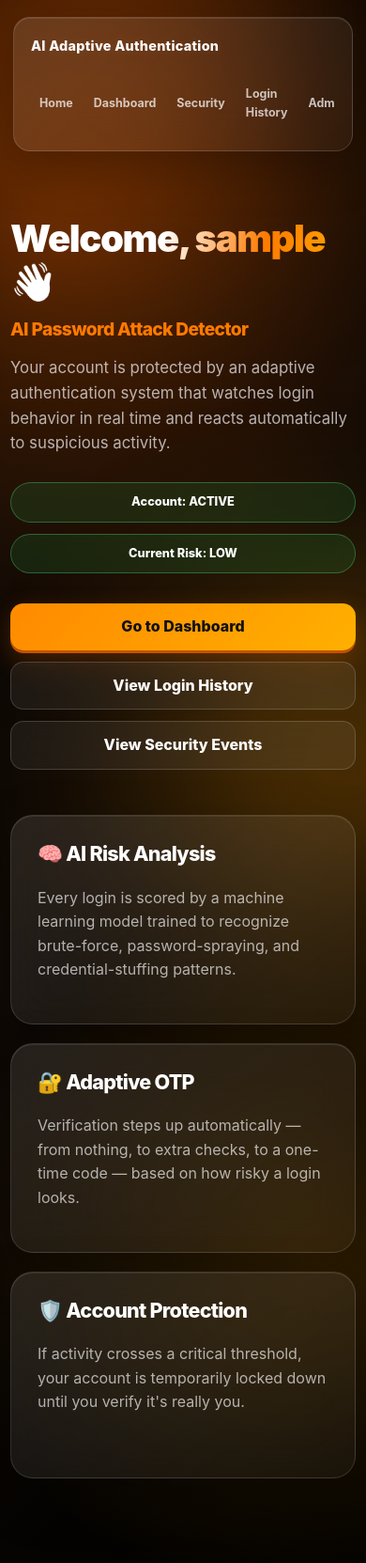
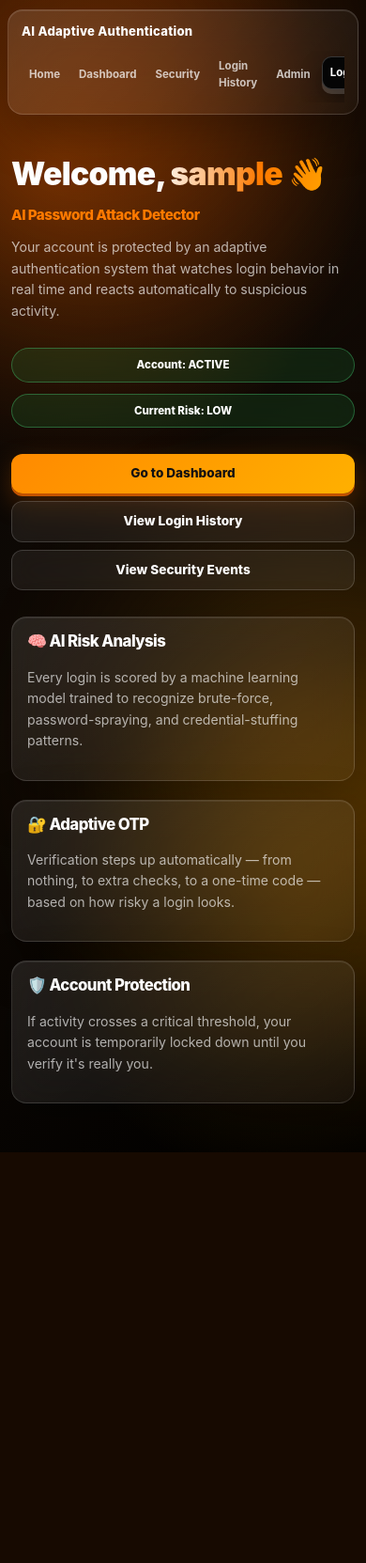
Before and after one commit to dikimanu/password, a Flask app: page /user/home in a window 390 px wide. Shown: the whole page at 94% size. After the commit the page ends 1226 px from the top, so only its background shows below. Run offline with Flask 3, Linux system fonts and the light colour scheme; the visitor is signed in with stand-in values (Sample User, id 1); data comes from the database, SQL or seed files in the repository.

Commit message:
Describe your change

```diff
--- a/static/css/style.css
+++ b/static/css/style.css
@@ -1,4 +1,3 @@
-
 /* =========================================================
    AI ADAPTIVE AUTHENTICATION
    PREMIUM UI / UX DESIGN SYSTEM
@@ -1291,6 +1290,211 @@ textarea:focus-visible {
     }
 }
 
+/* =========================================================
+   16b. EXTRA-SMALL / SHORT SCREENS (>= ~400x580)
+   Covers narrow phones and short viewports (landscape-ish
+   small phones, split-screen, small browser windows).
+   ========================================================= */
+
+@media (max-width: 400px) {
+    :root {
+        --gutter: 14px;
+    }
+
+    .container {
+        width: calc(100% - 24px);
+        padding: 20px 0 40px;
+    }
+
+    .navbar {
+        width: calc(100% - 16px);
+        margin-top: 10px;
+        padding: 12px 14px;
+        border-radius: 16px;
+        gap: 10px;
+    }
+
+    .brand {
+        font-size: 0.82rem;
+    }
+
+    .navbar a {
+        padding: 7px 8px;
+        font-size: 0.72rem;
+        border-radius: 10px;
+    }
+
+    h1 {
+        font-size: clamp(1.65rem, 9vw, 2.1rem);
+        letter-spacing: -0.02em;
+    }
+
+    h2 {
+        font-size: clamp(1.35rem, 7vw, 1.7rem);
+    }
+
+    h3 {
+        font-size: 1.05rem;
+    }
+
+    p {
+        font-size: 0.88rem;
+    }
+
+    body.page-home .hero {
+        padding: 24px 0 12px;
+    }
+
+    body.page-home .tagline {
+        font-size: 0.95rem;
+    }
+
+    body.page-home .subtitle {
+        font-size: 0.88rem;
+    }
+
+    .status-pill {
+        padding: 8px 12px;
+        font-size: 0.72rem;
+    }
+
+    .hero-actions {
+        margin: 20px 0 28px;
+        gap: 8px;
+    }
+
+    .btn-primary,
+    .btn-secondary {
+        min-height: 42px;
+        padding: 10px 14px;
+        font-size: 0.85rem;
+        border-radius: 12px;
+    }
+
+    .card,
+    .feature-card {
+        padding: 16px;
+        border-radius: 16px;
+        min-height: 0;
+    }
+
+    .card strong {
+        font-size: 1.5rem;
+    }
+
+    .feature-card {
+        min-height: 0;
+    }
+
+    table {
+        border-radius: 12px;
+        margin: 14px 0 22px;
+    }
+
+    th,
+    td {
+        padding: 9px 10px;
+        font-size: 0.78rem;
+    }
+
+    /* Auth pages: short viewports need auth box to scroll
+       instead of forcing full-viewport centering, and tighter
+       internal spacing so a 580px-tall window still fits. */
+    body.page-login,
+    body.page-register,
+    body.page-otp,
+    body.page-account-protected {
+        min-height: 100svh;
+        padding: 16px;
+        align-items: flex-start;
+        overflow-y: auto;
+    }
+
+    .auth-box {
+        width: 100%;
+        padding: 20px 16px;
+        border-radius: 18px;
+        margin: 8px 0;
+    }
+
+    .auth-box h2 {
+        margin-bottom: 16px;
+        font-size: 1.4rem;
+    }
+
+    .auth-box label {
+        margin: 10px 0 6px;
+        font-size: 0.78rem;
+    }
+
+    .auth-box input {
+        min-height: 42px;
+        padding: 9px 11px;
+        font-size: 0.88rem;
+    }
+
+    .auth-box button {
+        min-height: 44px;
+        margin-top: 16px;
+        font-size: 0.9rem;
+    }
+
+    .error,
+    .success,
+    .hint {
+        padding: 9px 11px;
+        font-size: 0.8rem;
+    }
+}
+
+/* Height-constrained viewports (e.g. 400x580 and shorter):
+   trim vertical rhythm regardless of width so content isn't
+   clipped or forced into heavy scrolling. */
+@media (max-height: 600px) {
+    body.page-login,
+    body.page-register,
+    body.page-otp,
+    body.page-account-protected {
+        min-height: 100svh;
+        align-items: flex-start;
+        padding-top: 14px;
+        padding-bottom: 14px;
+    }
+
+    .auth-box {
+        padding: 18px 20px;
+        margin: 6px 0;
+        animation-duration: 0.4s;
+    }
+
+    .auth-box h2 {
+        margin-bottom: 14px;
+        font-size: 1.35rem;
+    }
+
+    .auth-box label {
+        margin: 8px 0 5px;
+    }
+
+    .auth-box input {
+        min-height: 40px;
+    }
+
+    .auth-box button {
+        margin-top: 14px;
+        min-height: 42px;
+    }
+
+    body.page-home .hero {
+        padding: 16px 0 8px;
+    }
+
+    .container {
+        padding-top: 16px;
+        padding-bottom: 24px;
+    }
+}
+
 
 /* =========================================================
    17. REDUCED MOTION
```
